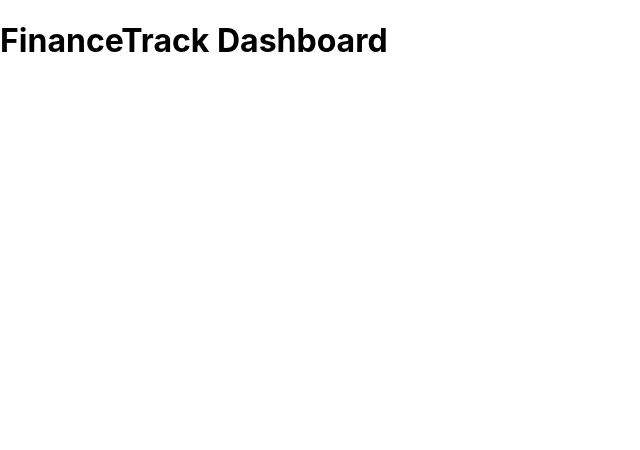
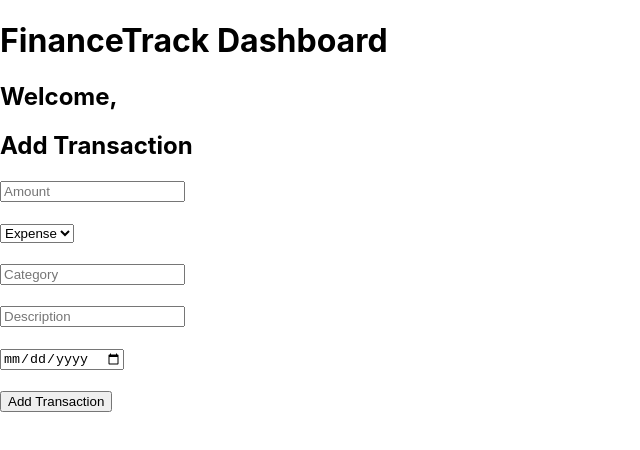
Before and after one commit to ayishwarya-24/Finance_track, a React (Create React App) app in the folder frontend/: page /dashboard in a window 1280 px wide. Shown: the top 450 px of the page, without its empty margins (0-640 px from the left). Built offline with nearby package versions, Linux system fonts and the light colour scheme.

Commit message:
Implement transaction creation feature

```diff
--- /dev/null
+++ b/frontend/src/components/TransactionForm.js
@@ -0,0 +1,119 @@
+import { useState } from "react";
+
+function TransactionForm() {
+    const [formData, setFormData] = useState({
+        amount: "",
+        type: "expense",
+        category: "",
+        description: "",
+        transaction_date: ""
+    });
+
+    const handleChange = (e) => {
+        setFormData({
+            ...formData,
+            [e.target.name]: e.target.value
+        });
+    };
+
+    const handleSubmit = async (e) => {
+        e.preventDefault();
+
+        const userId = localStorage.getItem("userId");
+
+        try {
+            const response = await fetch(
+                "http://localhost:5000/api/transactions",
+                {
+                    method: "POST",
+                    headers: {
+                        "Content-Type": "application/json"
+                    },
+                    body: JSON.stringify({
+                        ...formData,
+                        userId
+                    })
+                }
+            );
+
+            const data = await response.json();
+
+            alert(data.message);
+
+            setFormData({
+                amount: "",
+                type: "expense",
+                category: "",
+                description: "",
+                transaction_date: ""
+            });
+
+        } catch (error) {
+            console.error(error);
+        }
+    };
+
+    return (
+        <div>
+            <h2>Add Transaction</h2>
+
+            <form onSubmit={handleSubmit}>
+                <input
+                    type="number"
+                    name="amount"
+                    placeholder="Amount"
+                    value={formData.amount}
+                    onChange={handleChange}
+                />
+
+                <br /><br />
+
+                <select
+                    name="type"
+                    value={formData.type}
+                    onChange={handleChange}
+                >
+                    <option value="expense">Expense</option>
+                    <option value="income">Income</option>
+                </select>
+
+                <br /><br />
+
+                <input
+                    type="text"
+                    name="category"
+                    placeholder="Category"
+                    value={formData.category}
+                    onChange={handleChange}
+                />
+
+                <br /><br />
+
+                <input
+                    type="text"
+                    name="description"
+                    placeholder="Description"
+                    value={formData.description}
+                    onChange={handleChange}
+                />
+
+                <br /><br />
+
+                <input
+                    type="date"
+                    name="transaction_date"
+                    value={formData.transaction_date}
+                    onChange={handleChange}
+                />
+
+                <br /><br />
+
+                <button type="submit">
+                    Add Transaction
+                </button>
+            </form>
+        </div>
+    );
+}
+
+export default TransactionForm;
--- a/frontend/src/pages/Dashboard.js
+++ b/frontend/src/pages/Dashboard.js
@@ -1,7 +1,15 @@
+import TransactionForm from "../components/TransactionForm";
+
 function Dashboard() {
+    const username = localStorage.getItem("username");
+
     return (
         <div>
             <h1>FinanceTrack Dashboard</h1>
+
+            <h2>Welcome, {username}</h2>
+
+            <TransactionForm />
         </div>
     );
 }
--- a/frontend/src/pages/Login.js
+++ b/frontend/src/pages/Login.js
@@ -1,6 +1,8 @@
 import { useState } from "react";
+import { useNavigate } from "react-router-dom";
 
 function Login() {
+    const navigate = useNavigate();
     const [formData, setFormData] = useState({
         email: "",
         password: ""
@@ -30,7 +32,10 @@
 
             const data = await response.json();
 
-            alert(data.message);
+            localStorage.setItem("userId", data.userId);
+            localStorage.setItem("username", data.username);
+            navigate("/dashboard");
+
         } catch (error) {
             console.error(error);
         }
```
Also changed, not shown: 2 other files (tests, documents, lock files or other folders).
